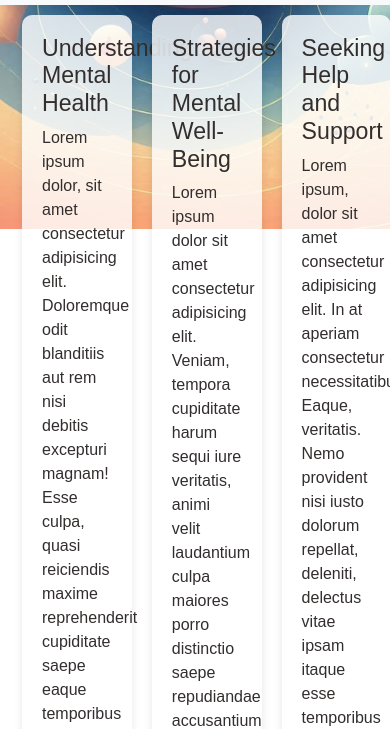
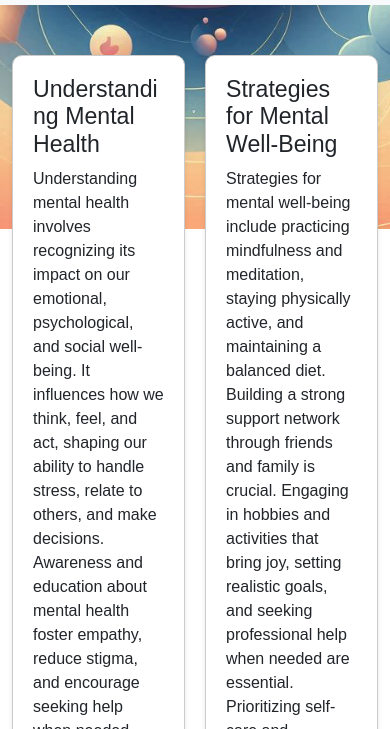
Before and after one commit to Luca-maxwell99/Mental-health-awareness, a plain HTML site: page index.html in a window 390 px wide. Shown: the part 615-1344 px from the top of the page. Drawn offline with nearby package versions, Linux system fonts and the light colour scheme.

Commit message:
create responsive content cards for main content

```diff
--- a/assets/css/main.css
+++ b/assets/css/main.css
@@ -60,7 +60,8 @@ header {
 
 .container {
   display: flex;
-  justify-content: space-around; /* Distributes space around the items */
+  justify-content: space-around;
+  margin-top: 50px; /* Distributes space around the items */
 }
 .box {
   background: rgba(255, 255, 255, 0.8); /* Semi-transparent background */
@@ -158,3 +159,26 @@ header {
   align-items: center;
   height: 50vh; /* Full viewport height */
 }
+
+.container { display: flex; flex-wrap: wrap; justify-content: center; gap: 20px; }
+
+
+
+.card {
+  background-color: #fff;
+  border: 1px solid #ccc;
+  border-radius: 10px;
+  box-shadow: 0 2px 4px rgba(0, 0, 0, 0.1);
+  padding: 20px;
+  width: 300px;
+  flex: 1 1 calc(33.333% - 40px);
+  box-sizing: border-box;
+}
+@media (max-width: 900px) {
+  .card {
+    flex: 1 1 calc(50% - 40px);
+  }
+}
+@media (max-width: 600px) .card {
+  flex: 1 1 100%;
+}
--- a/index.html
+++ b/index.html
@@ -58,31 +58,38 @@
     <main>
 
         <div class="container">
-            <div class="box">
+            <div class="card">
                 <h3>Understanding Mental Health</h3>
-                <p>Lorem ipsum dolor, sit amet consectetur adipisicing elit. Doloremque odit blanditiis aut rem nisi
-                    debitis excepturi magnam! Esse culpa, quasi reiciendis maxime reprehenderit cupiditate saepe eaque
-                    temporibus officiis, ipsum delectus?</p>
+                <p>Understanding mental health involves recognizing its impact on our emotional, psychological, and
+                    social well-being. It influences how we think, feel, and act, shaping our ability to handle stress,
+                    relate to others, and make decisions. Awareness and education about mental health foster empathy,
+                    reduce stigma, and encourage seeking help when needed, promoting overall well-being and resilience.
+                </p>
             </div>
-            <div class="box">
+            <div class="card">
                 <h3>Strategies for Mental Well-Being</h3>
-                <p>Lorem ipsum dolor sit amet consectetur adipisicing elit. Veniam, tempora cupiditate harum sequi iure
-                    veritatis, animi velit laudantium culpa maiores porro distinctio saepe repudiandae accusantium unde,
-                    suscipit minima maxime itaque?</p>
+                <p>Strategies for mental well-being include practicing mindfulness and meditation, staying physically
+                    active, and maintaining a balanced diet. Building a strong support network through friends and
+                    family is crucial. Engaging in hobbies and activities that bring joy, setting realistic goals, and
+                    seeking professional help when needed are essential. Prioritizing self-care and establishing healthy
+                    routines foster resilience and emotional health.</p>
             </div>
-            <div class="box">
+            <div class="card">
                 <h3>Seeking Help and Support</h3>
-                <p>Lorem ipsum, dolor sit amet consectetur adipisicing elit. In at aperiam consectetur necessitatibus?
-                    Eaque, veritatis. Nemo provident nisi iusto dolorum repellat, deleniti, delectus vitae ipsam itaque
-                    esse temporibus perferendis impedit?</p>
+                <p>Seeking help and support is a vital step in managing mental health. It involves reaching out to
+                    mental health professionals, such as therapists or counselors, and confiding in trusted friends and
+                    family. Utilizing support groups and community resources can provide additional encouragement.
+                    Recognizing the importance of seeking help fosters resilience and ensures that individuals receive
+                    the care and understanding they need.</p>
             </div>
         </div>
-<div class="center" class="box">
+        <div class="center" class="box">
 
-    <p>By clicking this button, we will take you through a whislte stop tour by one of our own mental health Professionals</p>
+            <p>By clicking this button, we will take you through a whislte stop tour by one of our own mental health
+                Professionals</p>
 
-        <a href="interview.html" class="btn ">Click here</a>
-    </div>
+            <a href="interview.html" class="btn ">Click here</a>
+        </div>
 
 
     </main>
```
